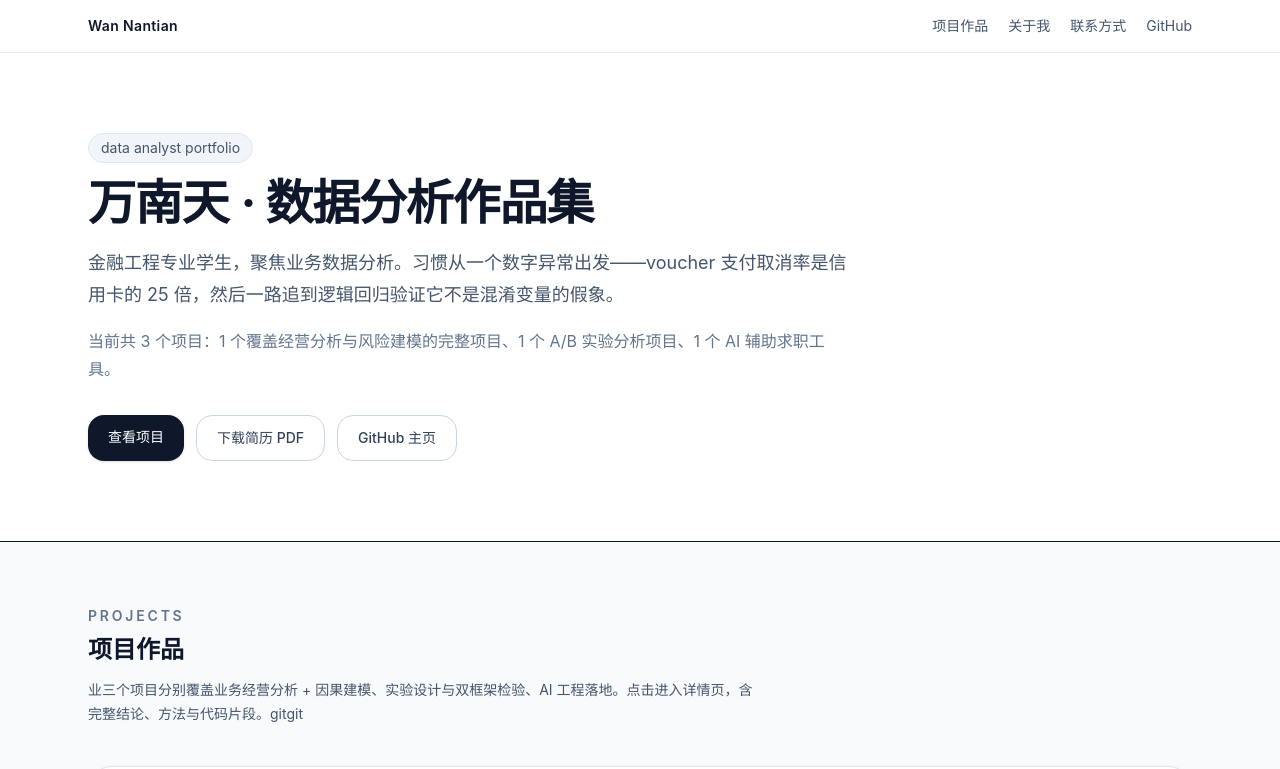
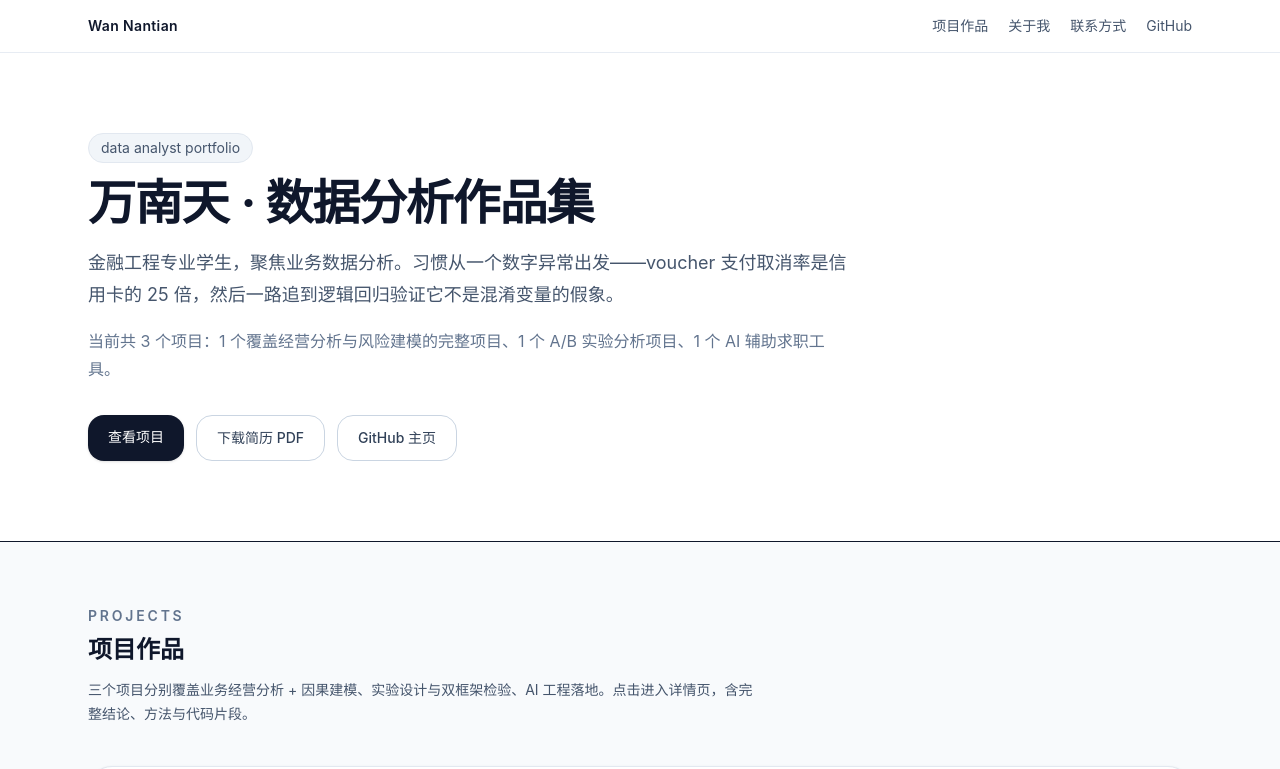
Before and after one commit to wnt0801/olist-portfolio-site, a Next.js app: page / in a window 1280 px wide. Shown: the top 769 px of the page. Built offline with nearby package versions, Linux system fonts and the light colour scheme.

Commit message:
fix error

```diff
--- a/app/page.tsx
+++ b/app/page.tsx
@@ -109,7 +109,7 @@ conclusion: "建议结论：维持 gate_30 方案，双框架一致支持，推
           <div className="mb-10">
             <p className="text-sm font-semibold uppercase tracking-[0.2em] text-slate-500">projects</p>
             <h2 className="mt-2 text-2xl font-bold">项目作品</h2>
-            <p className="mt-3 max-w-2xl text-sm leading-6 text-slate-600">业三个项目分别覆盖业务经营分析 + 因果建模、实验设计与双框架检验、AI 工程落地。点击进入详情页，含完整结论、方法与代码片段。gitgit</p>
+            <p className="mt-3 max-w-2xl text-sm leading-6 text-slate-600">三个项目分别覆盖业务经营分析 + 因果建模、实验设计与双框架检验、AI 工程落地。点击进入详情页，含完整结论、方法与代码片段。</p>
           </div>
 
           <div className="space-y-6">
```
